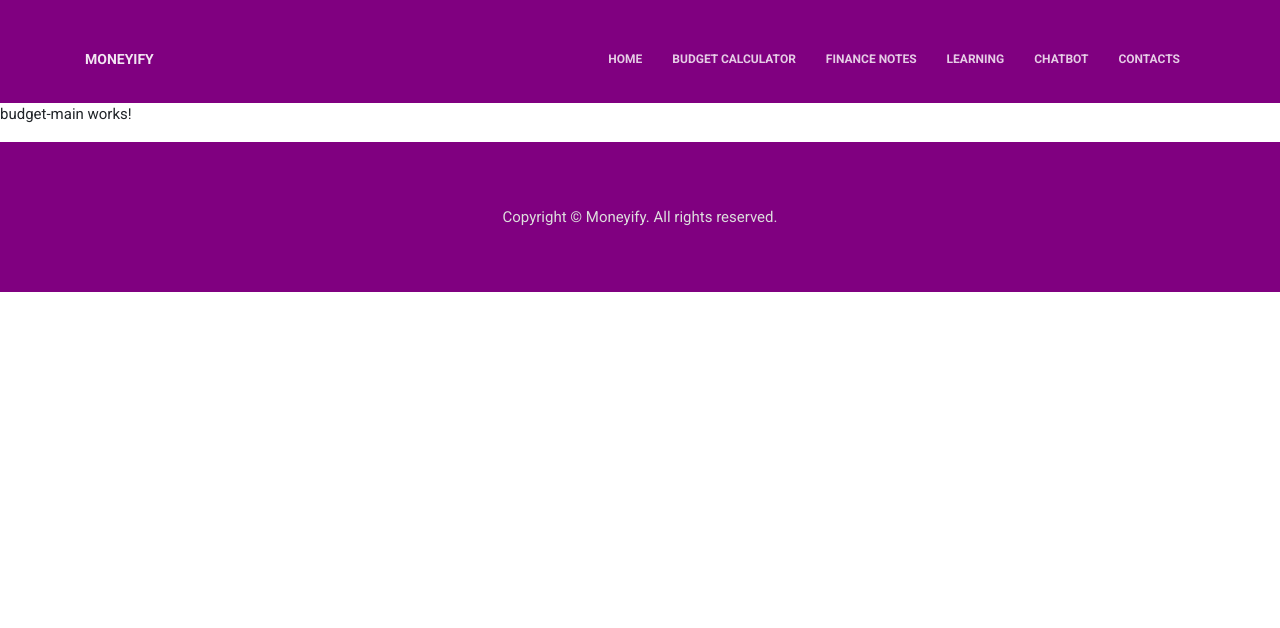
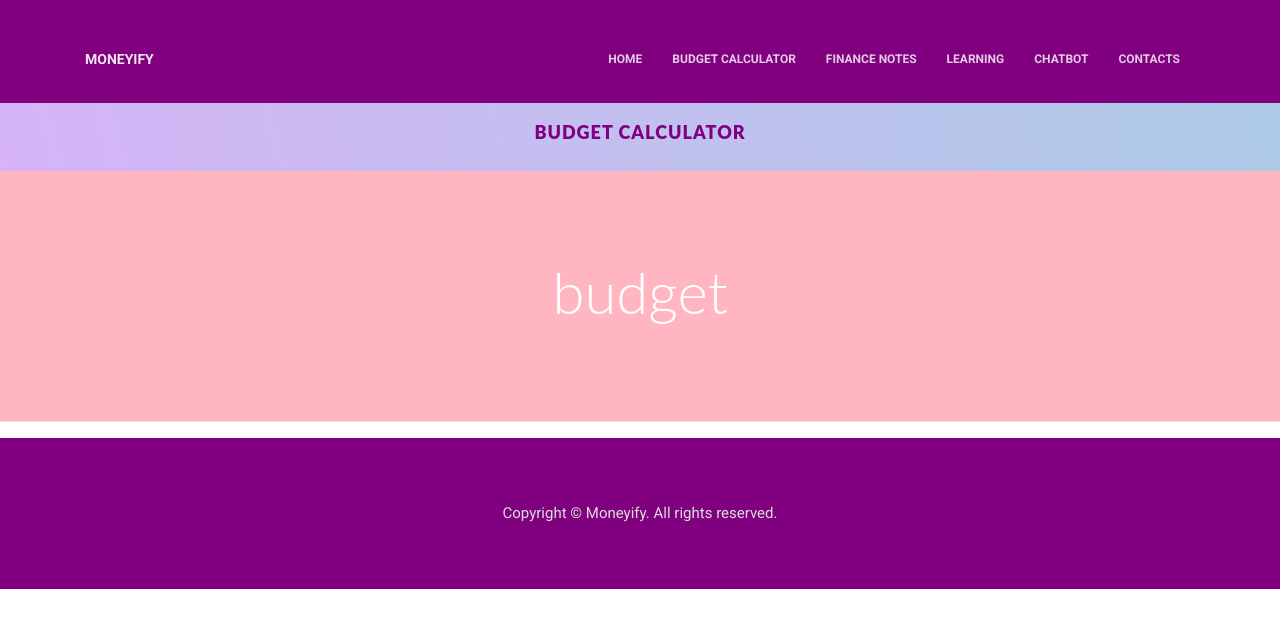
Before and after one commit to petkokp/moneyify, an Angular app in the folder moneyify/: page /budget-calculator in a window 1280 px wide. Shown: the top 628 px of the page. Built offline with nearby package versions, Linux system fonts and the light colour scheme.

Commit message:
add html and css for budget main page

```diff
--- a/moneyify/src/app/budget-main/budget-main.component.css
+++ b/moneyify/src/app/budget-main/budget-main.component.css
@@ -0,0 +1,42 @@
+.top-bar {
+    display: flex;
+    width: 100%;
+    height: 68px;
+    background: linear-gradient(75deg, rgb(214, 180, 247), rgb(173, 203, 231));
+    justify-content: center;
+    align-items: center;
+}
+
+.top-bar h1 {
+    font-family: 'Lato';
+    font-size: 18px;
+    letter-spacing: 1px;
+    font-weight: 900;
+    text-transform: uppercase;
+    color: purple;
+}
+
+.total-budget-section {
+    display: flex;
+    height: 250px;
+    background: lightpink;
+    justify-content: center;
+    align-items: center;
+}
+
+.total-budget-section h2 {
+    font-family: 'Lato';
+    font-weight: 300;
+    font-size: 58px;
+    color: white;
+}
+
+.add-item-section {
+    display: flex;
+    justify-content: center;
+    align-items: center;
+}
+
+.add-item-container {
+    width: 680px;
+}
--- a/moneyify/src/app/budget-main/budget-main.component.html
+++ b/moneyify/src/app/budget-main/budget-main.component.html
@@ -1 +1,15 @@
-<p>budget-main works!</p>
+<div class="top-bar">
+    <h1>Budget Calculator</h1>
+  </div>
+
+  <section class="total-budget-section">
+    <h2>budget</h2>
+  </section>
+
+  <section class="add-item-section">
+    <div class="add-item-container">
+
+    </div>
+  </section>
+
+  <hr style="margin-top: 0">
```
